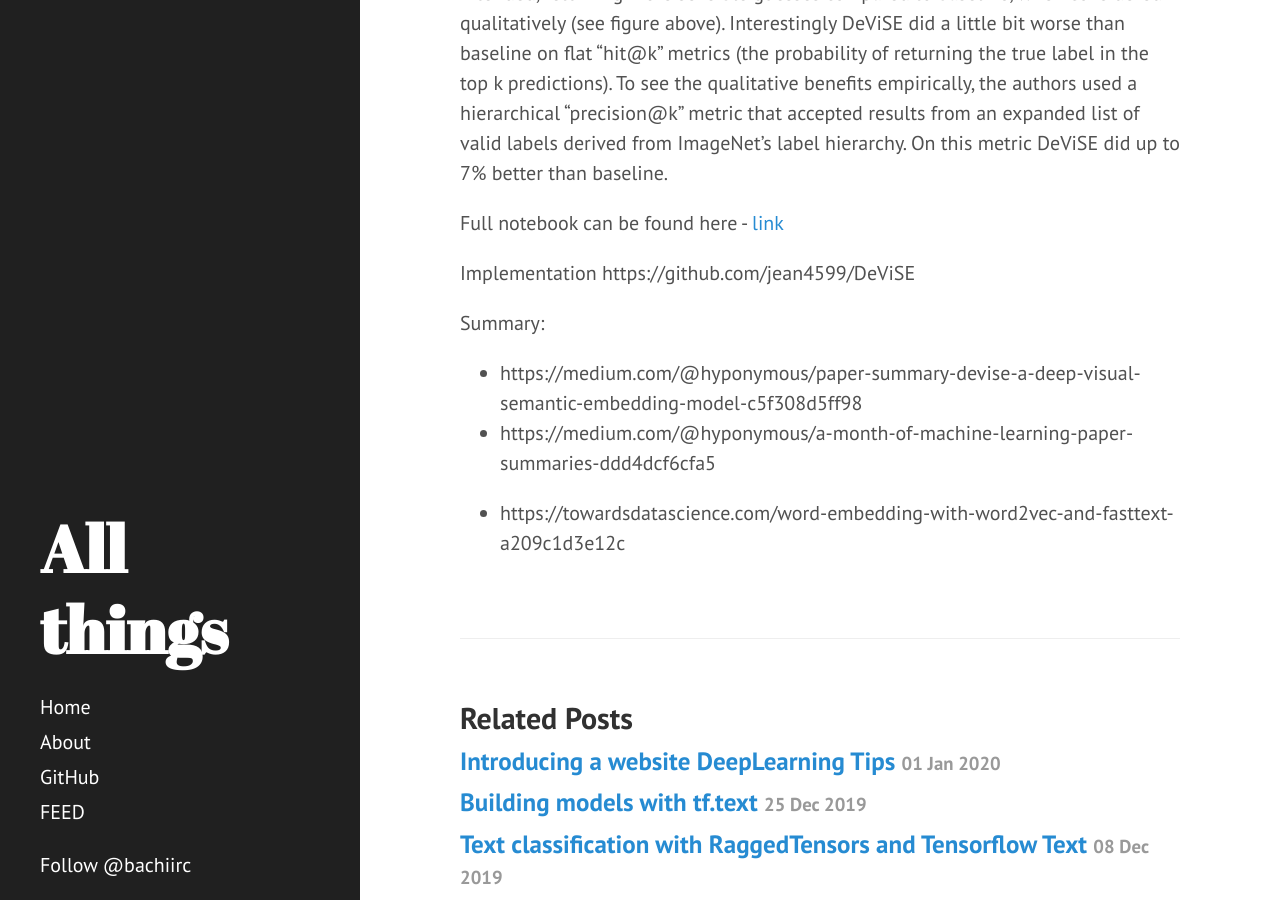
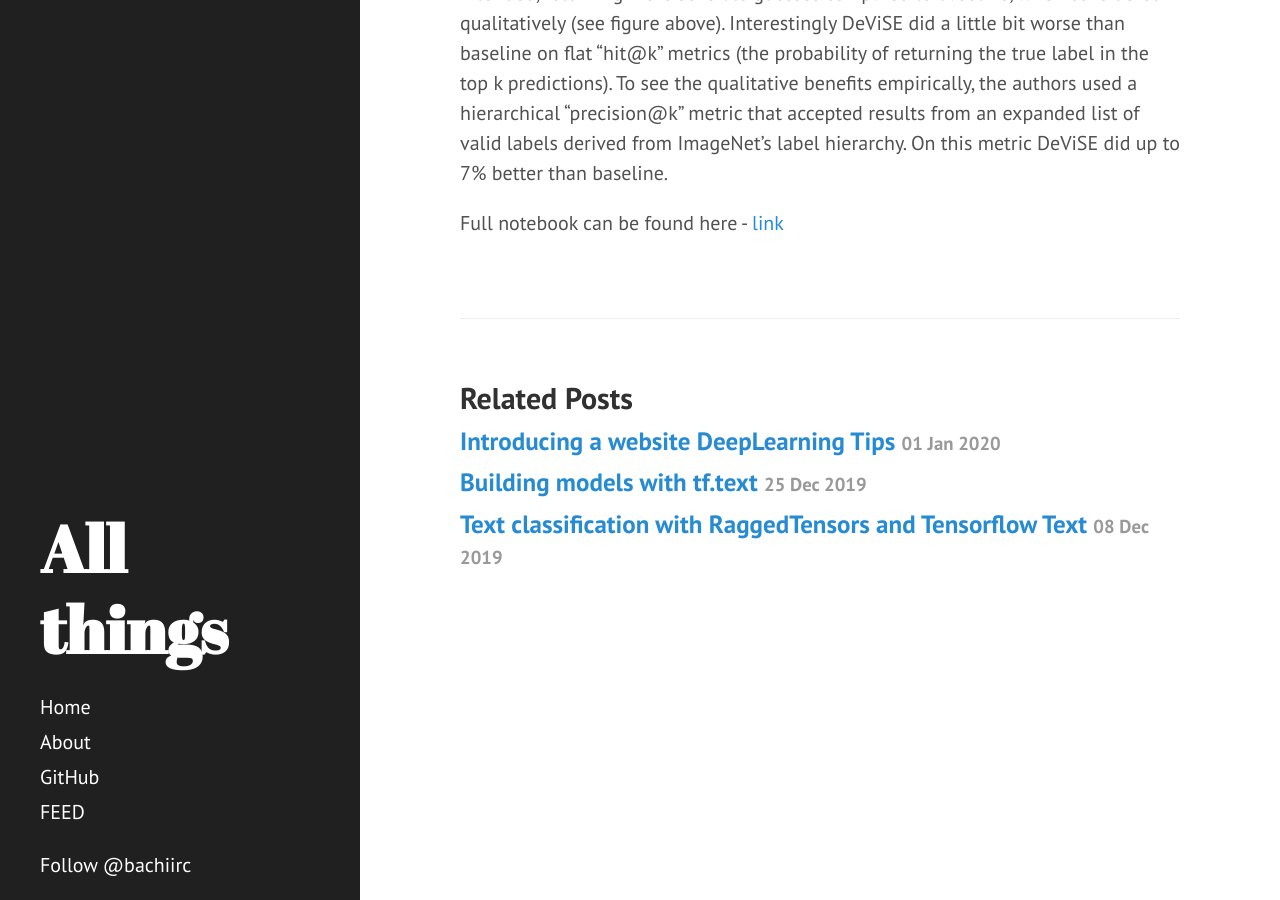
Before and after one commit to dzlab/dzlab.github.io, a Jekyll site: the page built from _posts/2019-01-20-DeViSE-keras.md, in a window 1280 px wide and 900 px high, scrolled down 4534 px. Built offline with Jekyll 4.4.1, drawn with Linux system fonts in a browser that asks for light colours; nearby versions of some CDN libraries; formulas are drawn with MathJax 3; comment, search, counter and statistics services are not loaded.

Commit message:
clean up

```diff
--- a/_posts/2019-01-20-DeViSE-keras.md
+++ b/_posts/2019-01-20-DeViSE-keras.md
@@ -96,14 +96,5 @@
 Full notebook can be found here - [link](https://github.com/dzlab/deepprojects/blob/master/classification/DeViSE_keras.ipynb)
 
 
-Implementation
-https://github.com/jean4599/DeViSE
-
-
-Summary:
-- https://medium.com/@hyponymous/paper-summary-devise-a-deep-visual-semantic-embedding-model-c5f308d5ff98
-- https://medium.com/@hyponymous/a-month-of-machine-learning-paper-summaries-ddd4dcf6cfa5
-
-- https://towardsdatascience.com/word-embedding-with-word2vec-and-fasttext-a209c1d3e12c
 
 {% include disqus.html %}
```
